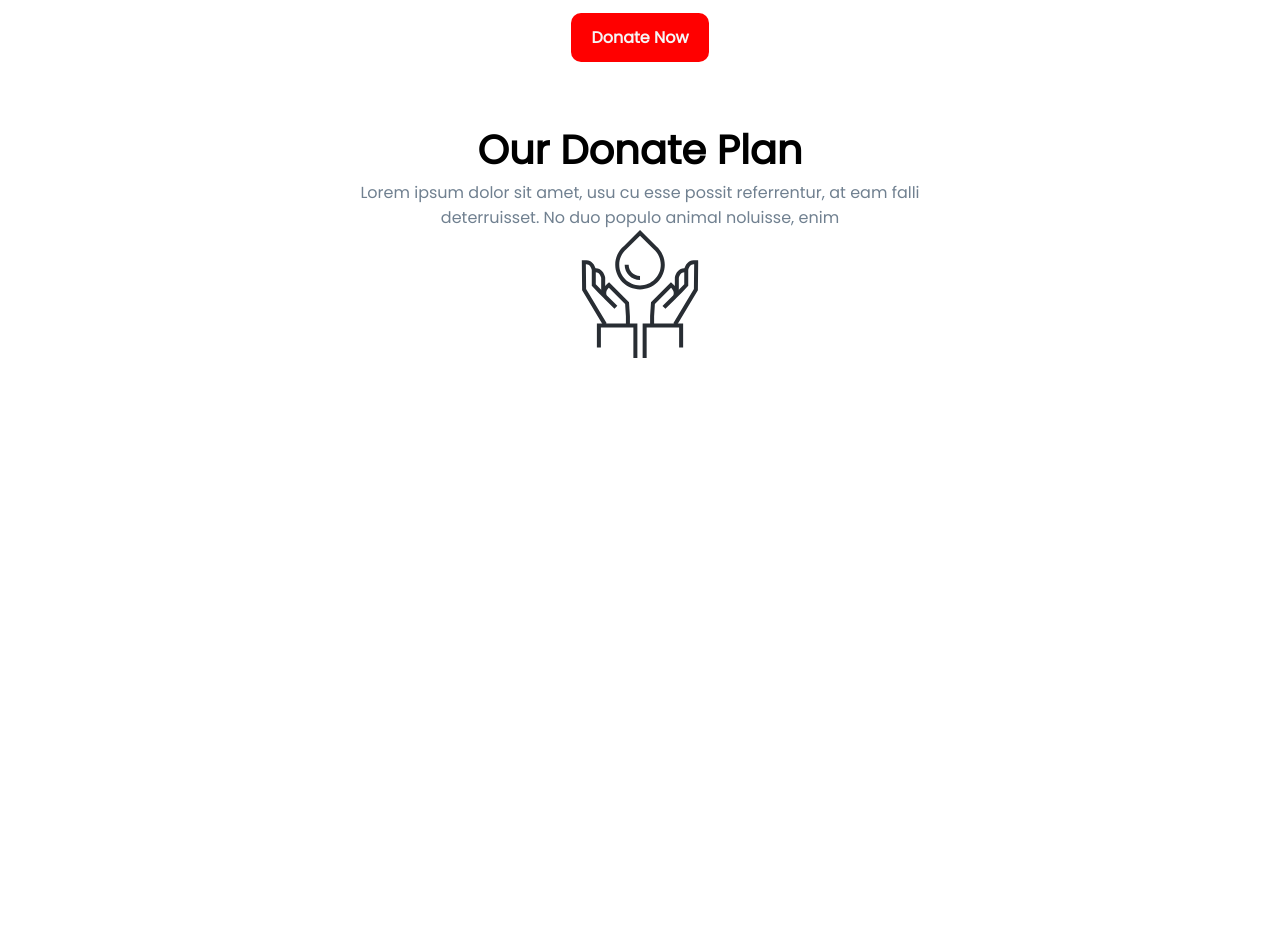
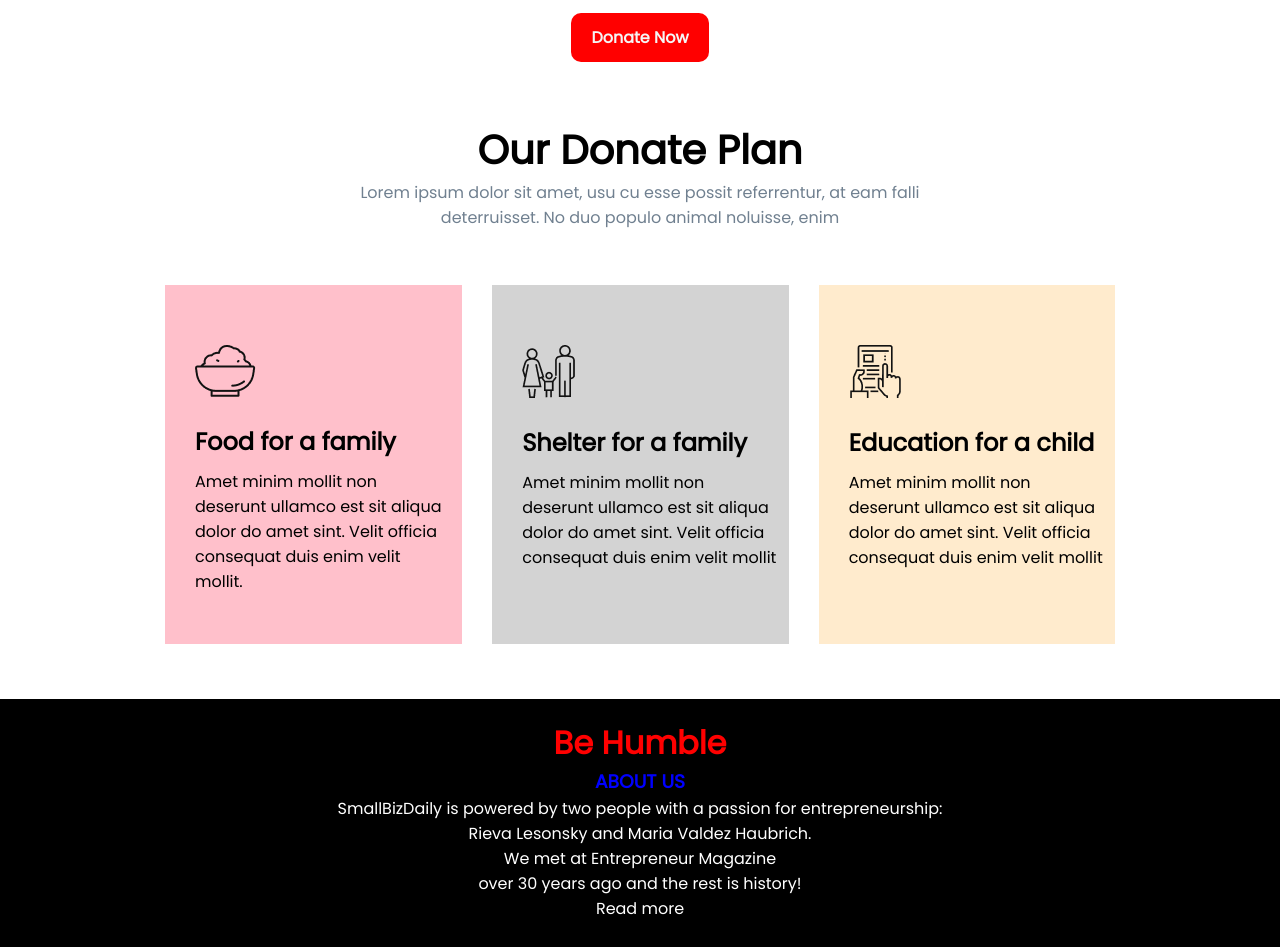
Before and after one commit to naimul13165/first-assignment, a plain HTML site: page index.html in a window 1280 px wide. Shown: the part 1180-2127 px from the top of the page. Before the commit the page ends 1545 px from the top, so only its background shows below. Drawn offline with Linux system fonts and the light colour scheme; a web font is replaced by a local one.

Commit message:
last commit

```diff
--- a/Style.css
+++ b/Style.css
@@ -21,7 +21,7 @@
 .header-title {
     font-size: 65px;
     font-weight: 700;
-    color: #00BFFF;
+    color: #0000CD;
     margin-bottom: 40px;
 }
 
@@ -131,6 +131,7 @@
 
 .third-Section {
     text-align: center;
+    width: 100%;
 }
 
 .second-title {
@@ -145,3 +146,58 @@
     color: slategrey;
     font-size: 16px;
 }
+
+.third-div-area {
+    display: flex;
+    text-align: center;
+    margin: 40px 150px;
+}
+
+.third-div1 {
+    background-color: #FFC0CB;
+    margin: 15px;
+    padding: 60px 10px 50px 30px;
+    text-align: left;
+}
+
+.plan-title {
+    padding-top: 20px;
+}
+
+.Donate-plan {
+    padding-top: 10px;
+}
+
+.third-div2 {
+    background-color: #D3D3D3;
+    padding: 60px 10px 50px 30px;
+    margin: 15px;
+    text-align: left;
+}
+
+.third-div3 {
+    background-color: #FFEBCD;
+    padding: 60px 10px 50px 30px;
+    margin: 15px;
+    text-align: left;
+}
+
+.footre-area {
+    width: 100%;
+    background-color: black;
+    color: white;
+    text-align: center;
+}
+
+.footre-area h1 {
+    color: red;
+    padding-top: 20px;
+}
+
+.footre-area h3 {
+    color: blue;
+}
+
+.footre-area p {
+    padding-bottom: 26px;
+}
--- a/index.html
+++ b/index.html
@@ -52,16 +52,30 @@
     <section class="third-Section">
         <h1 class="second-title">Our Donate Plan</h1>
         <p class="pragraph-area2">Lorem ipsum dolor sit amet, usu cu esse possit referrentur, at eam falli <br> deterruisset. No duo populo animal noluisse, enim</p>
-        <div class="third-div1">
-            <img src="icon/icon13.svg" alt="">
-        </div>
-        <div class="third-div2">
+        <div class="third-div-area">
+            <div class="third-div1">
+                <img src="icon/food.png" alt="">
+                <h1 class="plan-title">Food for a family</h1>
+                <p class="Donate-plan">Amet minim mollit non deserunt ullamco est sit aliqua dolor do amet sint. Velit officia consequat duis enim velit mollit.</p>
+            </div>
+            <div class="third-div2">
+                <img src="icon/shelter.png" alt="">
+                <h1 class="plan-title">Shelter for a family</h1>
+                <p class="Donate-plan">Amet minim mollit non deserunt ullamco est sit aliqua dolor do amet sint. Velit officia consequat duis enim velit mollit</p>
 
-        </div>
-        <div class="third-div3">
-
+            </div>
+            <div class="third-div3">
+                <img src="icon/Frame-1.png" alt="">
+                <h1 class="plan-title">Education for a child</h1>
+                <p class="Donate-plan">Amet minim mollit non deserunt ullamco est sit aliqua dolor do amet sint. Velit officia consequat duis enim velit mollit</p>
+            </div>
         </div>
     </section>
 </body>
+<footer class="footre-area">
+    <h1>Be Humble</h1>
+    <h3>ABOUT US</h3>
+    <p>SmallBizDaily is powered by two people with a passion for entrepreneurship: <br> Rieva Lesonsky and Maria Valdez Haubrich. <br> We met at Entrepreneur Magazine <br> over 30 years ago and the rest is history! <br> Read more</p>
+</footer>
 
 </html>
```
